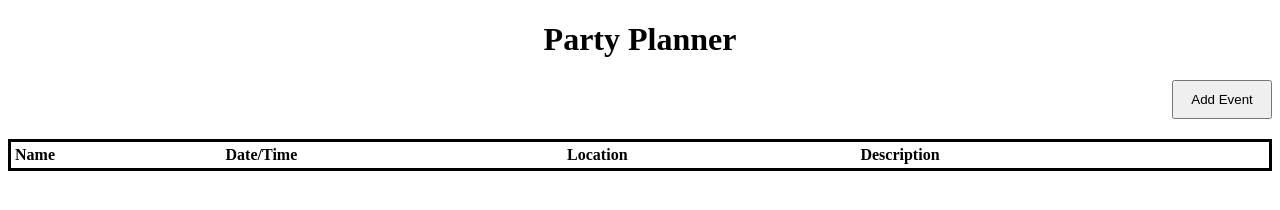
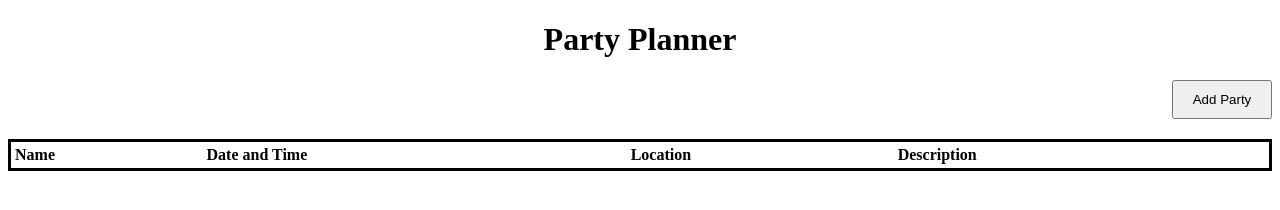
Before and after one commit to Scott-Mitchell336/Unit2.PartyPlanner, a plain HTML site: page index.html in a window 1280 px wide. Drawn offline with Linux system fonts and the light colour scheme; no server answers.

Commit message:
Changed some ui titiles and changed Add Party button to disable when form is show n and re-enable when the fomr hides again.

```diff
--- a/index.html
+++ b/index.html
@@ -9,9 +9,10 @@
   </head>
   <body>
     <h1 id="page-title">Party Planner</h1>
-    <button id="show-form-button">Add Event</button>
+    <button id="show-form-button">Add Party</button>
     <div id="toggle-form" style="display: none">
       <form action="submit" id="event-form">
+        <h2>Add Party</h2>
         <label for="name">Name:</label>
         <input type="text" id="name" name="name" required />
         <label for="date">Date:</label>
@@ -22,7 +23,7 @@
         <input type="text" id="location" name="location" required />
         <label for="description">Description:</label>
         <textarea id="description" name="description" required></textarea>
-        <button type="submit">Add Event</button>
+        <button type="submit">Add Party</button>
         <button type="button" id="cancel-form">Cancel</button>
       </form>
     </div>
@@ -30,7 +31,7 @@
       <thead>
         <tr>
           <th>Name</th>
-          <th>Date/Time</th>
+          <th>Date and Time</th>
           <th>Location</th>
           <th>Description</th>
           <th></th>
--- a/index.js
+++ b/index.js
@@ -105,11 +105,13 @@ document.addEventListener("DOMContentLoaded", () => {
 
   showFormButton.addEventListener("click", () => {
     toggleForm.style.display = "block";
+    showFormButton.disabled = true;
   });
 
   cancelFormButton.addEventListener("click", () => {
     eventForm.reset(); // Clear the form fields
     toggleForm.style.display = "none"; // Hide the form
+    showFormButton.disabled = false;
   });
 
   eventForm.addEventListener("submit", (event) => {
@@ -158,9 +160,11 @@ document.addEventListener("DOMContentLoaded", () => {
         getEvents().then(() => {
           renderEvents();
         });
+        showFormButton.disabled = false;
       })
       .catch((error) => {
         console.error("Error:", error);
+        showFormButton.disabled = false;
       });
   });
 
```
